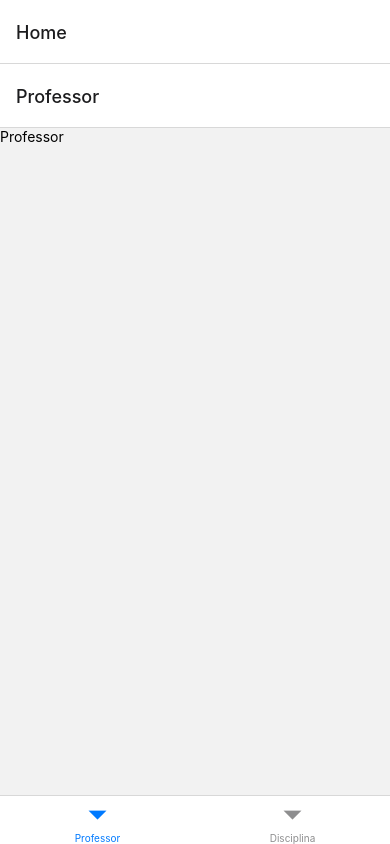
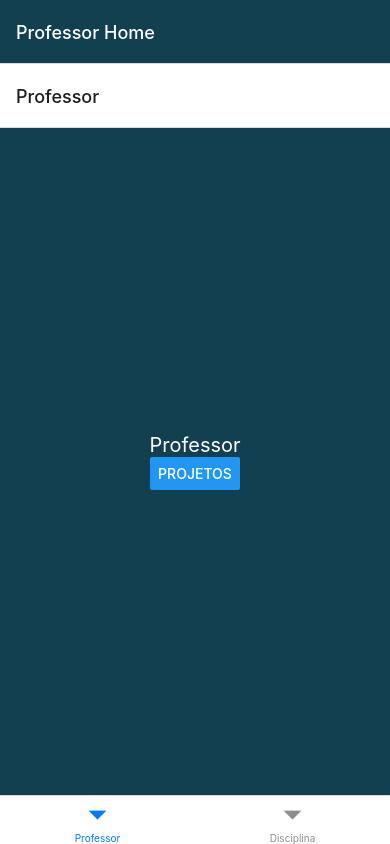
Before and after one commit to harleymacedo/frontend-exemplo-react-native-nav-bd, a React Native app: screen /Home in a window 390 px wide. Built offline with nearby package versions, Linux system fonts and the light colour scheme.

Commit message:
Estilos modificados

```diff
--- a/src/navigation/AppNavigation.js
+++ b/src/navigation/AppNavigation.js
@@ -21,46 +21,60 @@ function MainTabNavigator () {
         </Tab.Navigator>
     )
 }
-// const screens = (
-//   <NavigationContainer>
-//     <Stack.Navigator>
-//         <Stack.Screen name="Home" component={Home}
-//         options={{
-//             headerStyle: {
-//             backgroundColor: '#124050',
-//             },
-//             headerTintColor: "#fff"
-//         }}/>
-//         <Stack.Screen name="Perfil" component={Perfil}
-//         options={{
-//             headerStyle: {
-//             backgroundColor: '#124050',
-//             },
-//             headerTintColor: "#fff"
-//         }}
-//         />
-//         <Stack.Screen name="Cadastro" component={Cadastro}
-//         options={{
-//             headerStyle: {
-//             backgroundColor: '#124050',
-//             },
-//             headerTintColor: "#fff"
-//         }}
-//         />
-//     </Stack.Navigator>
-//   </NavigationContainer>
-// )
+function MainScreenNavigator () {
+    return (
+        <NavigationContainer>
+           <Stack.Navigator>
+               <Stack.Screen name="Home" component={MainTabNavigator} />
+               <Stack.Screen name="Pefil" component={Perfil} />
+               <Stack.Screen name="Grade" component={Grade} />
+               <Stack.Screen name="Projeto" component={Projeto} />
+          </Stack.Navigator>
+        </NavigationContainer>
+    )
+}
+
 
 
 export default function AppNavigation() {
   return (
-    <NavigationContainer>
-        <Stack.Navigator>
-            <Stack.Screen name="Home" component={MainTabNavigator} />
-            <Stack.Screen name="Pefil" component={Perfil} />
-            <Stack.Screen name="Grade" component={Grade} />
-            <Stack.Screen name="Projeto" component={Projeto} />
-      </Stack.Navigator>
-    </NavigationContainer>
+
+  <NavigationContainer>
+    <Stack.Navigator>
+        <Stack.Screen name="Home" component={MainTabNavigator}
+        options={{
+            title: "Professor Home",
+            headerStyle: {
+            backgroundColor: '#124050',
+            },
+            headerTintColor: "#fff"
+        }}/>
+        <Stack.Screen name="Perfil" component={Perfil}
+        options={{
+            headerStyle: {
+            backgroundColor: '#124050',
+            },
+            headerTintColor: "#fff"
+        }}
+        />
+        <Stack.Screen name="Projeto" component={Projeto}
+        options={{
+            headerStyle: {
+            backgroundColor: '#124050',
+            },
+            headerTintColor: "#fff"
+        }}
+        />
+        <Stack.Screen name="Grade" component={Grade}
+        options={{
+            headerStyle: {
+            backgroundColor: '#124050',
+            },
+            headerTintColor: "#fff"
+        }}
+        />
+    </Stack.Navigator>
+  </NavigationContainer>
+
   );
 }
--- a/src/screens/Professor.js
+++ b/src/screens/Professor.js
@@ -1,10 +1,17 @@
 import React from 'react';
-import { StyleSheet, View, Text} from 'react-native';
+import { StyleSheet, View, Text, Button} from 'react-native';
 
-export default function Professor() {
+export default function Professor({navigation}) {
+
+    const navegar = () => {
+        console.log('navegando');
+        navigation.navigate('Projeto');
+    }
+
     return (
-        <View>
-            <Text>Professor</Text>
+        <View style={styles.container}>
+            <Text style={styles.text1}>Professor</Text>
+            <Button title="Projetos" onPress={navegar} style={styles.button1} />
         </View>
     )
 }
@@ -20,5 +27,11 @@ const styles = StyleSheet.create({
 text1: {
     fontSize: 20,
     color: "#fff"
+},
+button1: {
+    borderColor: '#fff',
+    borderStyle: 'solid',
+    color: '#fff',
+    borderWidth: 2
 }
 });
--- a/src/screens/Projeto.js
+++ b/src/screens/Projeto.js
@@ -3,18 +3,11 @@ import { StyleSheet, View, Text } from 'react-native';
 
 export default function Projeto() {
 
-    const entrar = () => {
-
-    }
-
     return (
         <View style={styles.container}>
-            <View style={styles.container}>
-            <Text style={styles.text1}>Projeto</Text>
-        </View>
+            <Text style={styles.text1}>Projetos</Text>
         </View>
     )
-
 }
 
 const styles = StyleSheet.create({
```
Lines whose indentation alone changed are shown as unchanged.
